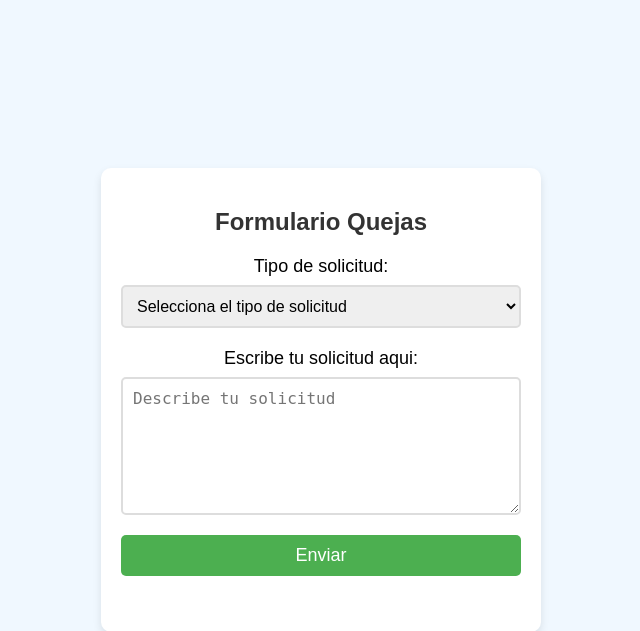
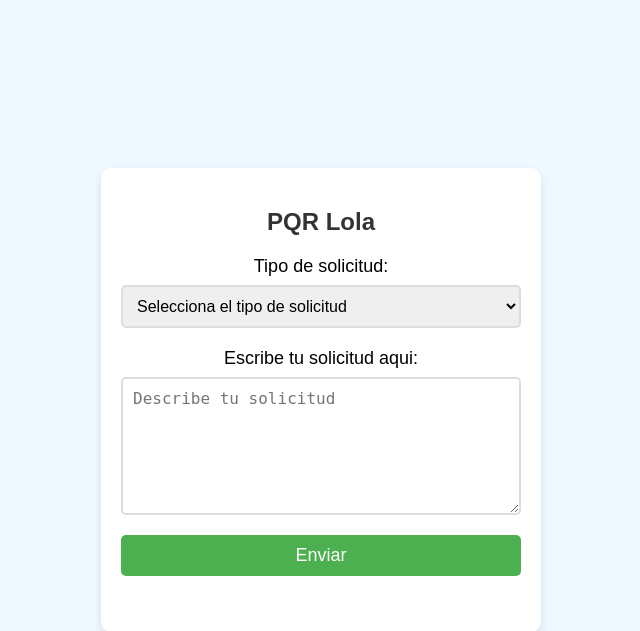
Before and after one commit to Nosebone96/Refrigerios-Lola, a Flask app: page /quejas in a window 1280 px wide. Shown: the top 631 px of the page, without its empty margins (319-959 px from the left). Run offline with Flask 3, Linux system fonts and the light colour scheme.

Commit message:
Update Quejas.html

```diff
--- a/app/templates/Quejas.html
+++ b/app/templates/Quejas.html
@@ -57,7 +57,7 @@
 <body>
 
   <section>
-    <h1>Formulario Quejas</h1>
+    <h1>PQR Lola</h1>
     <form action="/submit-pqrs" method="POST">
 
       <label for="tipo-solicitud">Tipo de solicitud:</label>
```
